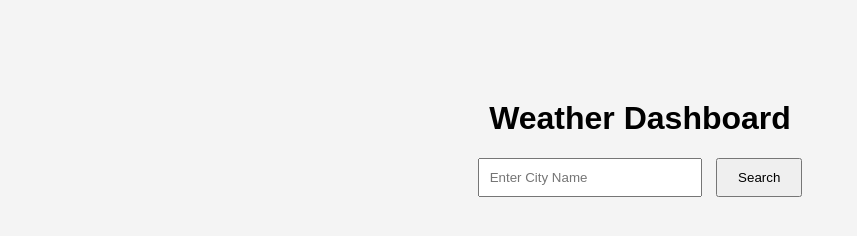
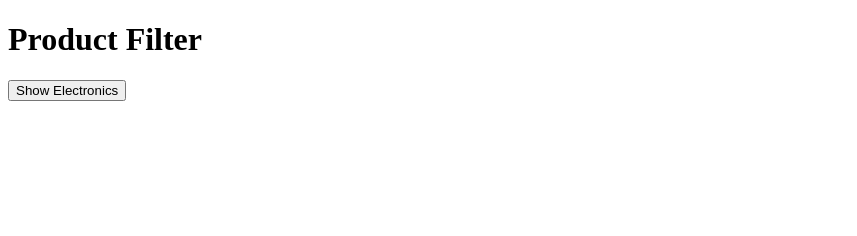
Before and after one commit to vishanthselvam03/skillsquark-frontend-internship, a plain HTML site: page index.html in a window 1280 px wide. Shown: the whole page, without its empty margins (0-857 px from the left). Drawn offline with Linux system fonts and the light colour scheme.

Commit message:
Add files via upload

```diff
--- a/index.html
+++ b/index.html
@@ -1,22 +1,19 @@
 <!DOCTYPE html>
 <html>
 <head>
-    <title>Weather Dashboard</title>
-    <link rel="stylesheet" href="style.css">
+    <title>Product Filter</title>
 </head>
 <body>
 
-    <div class="container">
-        <h1>Weather Dashboard</h1>
+<h1>Product Filter</h1>
 
-        <input type="text" id="city" placeholder="Enter City Name">
+<button onclick="showElectronics()">
+Show Electronics
+</button>
 
-        <button onclick="showWeather()">Search</button>
+<ul id="products"></ul>
 
-        <div id="result"></div>
-    </div>
-
-    <script src="script.js"></script>
+<script src="script.js"></script>
 
 </body>
 </html>
--- a/script.js
+++ b/script.js
@@ -1,17 +1,23 @@
-function showWeather(){
+const products = [
+    {name: "Laptop", category: "Electronics"},
+    {name: "Phone", category: "Electronics"},
+    {name: "Shirt", category: "Fashion"}
+];
 
-    let city =
-    document.getElementById("city").value;
+function showElectronics() {
 
     let result =
-    document.getElementById("result");
+    products.filter(
+        item => item.category === "Electronics"
+    );
 
-    if(city === ""){
-        result.innerHTML =
-        "Please enter a city name";
-    }
-    else{
-        result.innerHTML =
-        "Weather information for " + city;
-    }
+    let list =
+    document.getElementById("products");
+
+    list.innerHTML = "";
+
+    result.forEach(item => {
+        list.innerHTML +=
+        `<li>${item.name}</li>`;
+    });
 }
```
